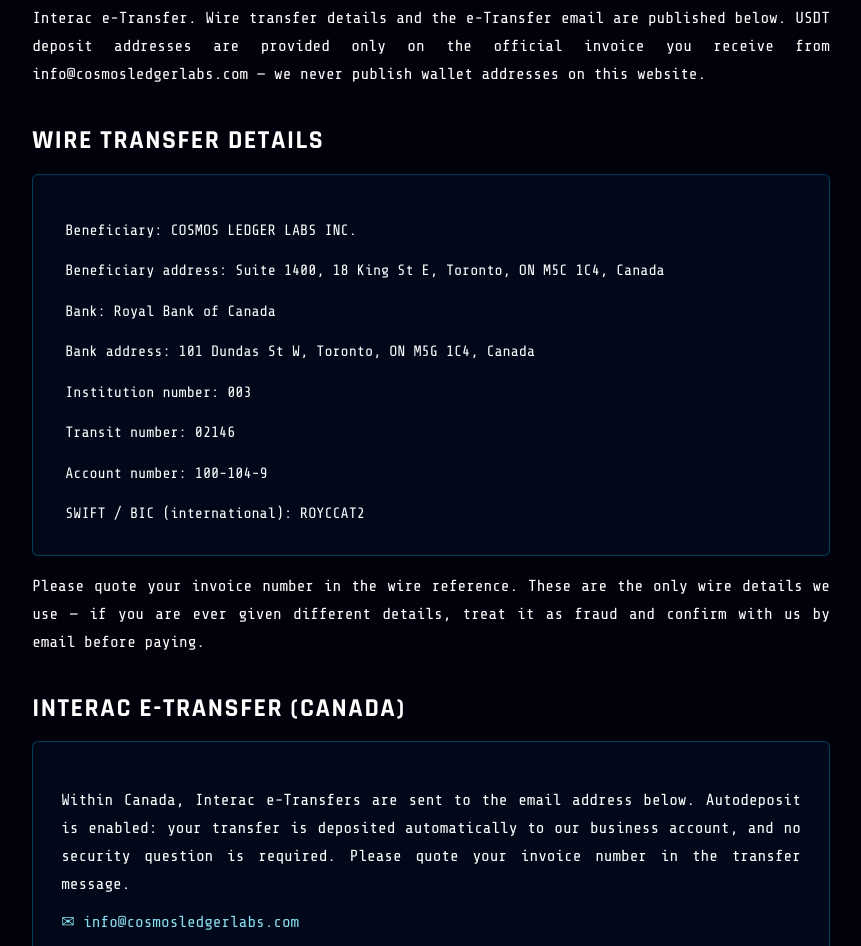
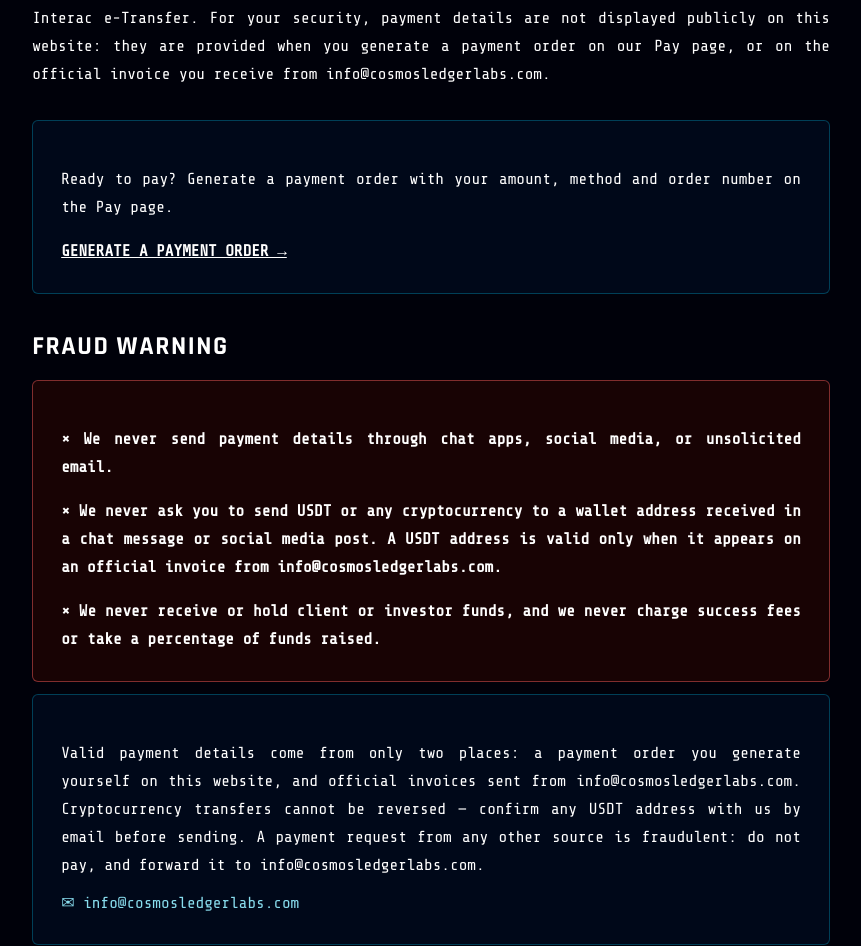
Before and after one commit to cosmosledgerlabs/cosmosledgerlabs-website, a Next.js app: page /payment in a window 1280 px wide. Shown: the part 566-1512 px from the top of the page, without its empty margins (209-1070 px from the left). Built offline with nearby package versions, Linux system fonts and the light colour scheme.

Commit message:
Revise payment methods and fraud warning details
Updated payment information for clarity and security.

```diff
--- a/pages/payment.js
+++ b/pages/payment.js
@@ -1,4 +1,5 @@
 import Head from 'next/head'
+import Link from 'next/link'
 import Nav from '../components/Nav'
 import Footer from '../components/Footer'
 import { useLang, t } from '../lib/i18n'
@@ -20,8 +21,8 @@ const SECTIONS = [
     h: { en: 'ACCEPTED PAYMENT METHODS', zh: '接受的付款方式' },
     body: [
       {
-        en: 'We accept payment by bank wire transfer, in USDT (stablecoin), and — within Canada — by Interac e-Transfer. Wire transfer details and the e-Transfer email are published below. USDT deposit addresses are provided only on the official invoice you receive from info@cosmosledgerlabs.com — we never publish wallet addresses on this website.',
-        zh: '我們接受銀行電匯與 USDT（穩定幣）付款，加拿大境內亦可使用 Interac e-Transfer（電郵轉帳）。電匯資料與 e-Transfer 收款電郵公佈於下方。USDT 收款地址僅在您從 info@cosmosledgerlabs.com 收到的正式發票上提供——我們絕不在本網站公開任何錢包地址。',
+        en: 'We accept payment by bank wire transfer, in USDT (stablecoin), and — within Canada — by Interac e-Transfer. For your security, payment details are not displayed publicly on this website: they are provided when you generate a payment order on our Pay page, or on the official invoice you receive from info@cosmosledgerlabs.com.',
+        zh: '我們接受銀行電匯與 USDT（穩定幣）付款，加拿大境內亦可使用 Interac e-Transfer（電郵轉帳）。為安全起見，本網站不公開顯示付款資料：付款資料將於您在付款下單頁面產生訂單後提供，或載於您從 info@cosmosledgerlabs.com 收到的正式發票上。',
       },
     ],
   },
@@ -43,29 +44,8 @@ const NEVER = [
 ]
 
 const VERIFY = {
-  en: 'Cryptocurrency transfers cannot be reversed. Before sending USDT, confirm the address and network directly with us by email. Any payment request that does not match these rules is fraudulent — do not pay, and forward it to info@cosmosledgerlabs.com for direct confirmation.',
-  zh: '加密貨幣轉帳無法撤銷。傳送 USDT 前，請先以電子郵件直接向我們確認收款地址與鏈別。任何不符合上述規則的付款要求均屬詐騙——請勿付款，並將其轉寄至 info@cosmosledgerlabs.com 由我們直接確認。',
-}
-
-const WIRE = [
-  { k: { en: 'Beneficiary', zh: '收款人' }, v: 'COSMOS LEDGER LABS INC.' },
-  { k: { en: 'Beneficiary address', zh: '收款人地址' }, v: 'Suite 1400, 18 King St E, Toronto, ON M5C 1C4, Canada' },
-  { k: { en: 'Bank', zh: '銀行' }, v: 'Royal Bank of Canada' },
-  { k: { en: 'Bank address', zh: '銀行地址' }, v: '101 Dundas St W, Toronto, ON M5G 1C4, Canada' },
-  { k: { en: 'Institution number', zh: '銀行代號' }, v: '003' },
-  { k: { en: 'Transit number', zh: '分行代號' }, v: '02146' },
-  { k: { en: 'Account number', zh: '帳號' }, v: '100-104-9' },
-  { k: { en: 'SWIFT / BIC (international)', zh: 'SWIFT / BIC（國際匯款）' }, v: 'ROYCCAT2' },
-]
-
-const WIRENOTE = {
-  en: 'Please quote your invoice number in the wire reference. These are the only wire details we use — if you are ever given different details, treat it as fraud and confirm with us by email before paying.',
-  zh: '請在匯款附言中註明您的發票編號。以上為我們唯一使用的電匯資料——若您收到任何不同的匯款資料，請視為詐騙，付款前務必先以電子郵件向我們確認。',
-}
-
-const EMT = {
-  en: 'Within Canada, Interac e-Transfers are sent to the email address below. Autodeposit is enabled: your transfer is deposited automatically to our business account, and no security question is required. Please quote your invoice number in the transfer message.',
-  zh: '加拿大境內的 Interac e-Transfer 請傳送至下方電子郵件地址。我們已啟用自動存入（Autodeposit）：您的轉帳將自動存入本公司商業帳戶，無需設定安全問題。請在轉帳留言中註明您的發票編號。',
+  en: 'Valid payment details come from only two places: a payment order you generate yourself on this website, and official invoices sent from info@cosmosledgerlabs.com. Cryptocurrency transfers cannot be reversed — confirm any USDT address with us by email before sending. A payment request from any other source is fraudulent: do not pay, and forward it to info@cosmosledgerlabs.com.',
+  zh: '有效的付款資料僅來自兩處：您親自在本網站產生的付款訂單，以及由 info@cosmosledgerlabs.com 寄出的正式發票。加密貨幣轉帳無法撤銷——傳送 USDT 前請先以電子郵件向我們核對收款地址。來自任何其他來源的付款要求均屬詐騙：請勿付款，並將其轉寄至 info@cosmosledgerlabs.com。',
 }
 
 export default function Payment() {
@@ -111,20 +91,17 @@ export default function Payment() {
           ))}
 
           <section className={styles.section}>
-            <h2 className={styles.h2}>{isZh ? '電匯資料' : 'WIRE TRANSFER DETAILS'}</h2>
             <div className={styles.card}>
-              {WIRE.map((r) => (
-                <p key={r.k.en} className={styles.item}>{L(r.k)}: {r.v}</p>
-              ))}
-            </div>
-            <p className={styles.body}>{L(WIRENOTE)}</p>
-          </section>
-
-          <section className={styles.section}>
-            <h2 className={styles.h2}>{isZh ? 'INTERAC E-TRANSFER（加拿大）' : 'INTERAC E-TRANSFER (CANADA)'}</h2>
-            <div className={styles.card}>
-              <p className={styles.body}>{L(EMT)}</p>
-              <div className={styles.email}>✉ info@cosmosledgerlabs.com</div>
+              <p className={styles.body}>
+                {isZh
+                  ? '準備付款？在付款下單頁面選擇金額與付款方式，即可產生附訂單編號的付款資料。'
+                  : 'Ready to pay? Generate a payment order with your amount, method and order number on the Pay page.'}
+              </p>
+              <p className={styles.strong}>
+                <Link href="/pay" style={{ color: 'inherit', textDecoration: 'underline' }}>
+                  {isZh ? '前往付款下單頁面 →' : 'GENERATE A PAYMENT ORDER →'}
+                </Link>
+              </p>
             </div>
           </section>
 
```
